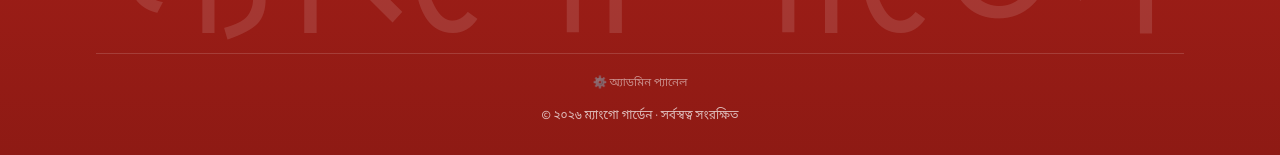
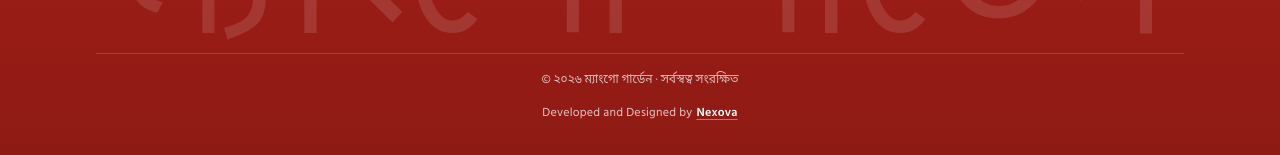
Before and after one commit to Shakhwat-93/gur, a React (Vite) app: page / in a window 1280 px wide. Shown: the part 7578-7733 px from the top of the page. Built offline with nearby package versions, Linux system fonts and the light colour scheme; no server answers; the database is empty; a web font is replaced by a local one.

Commit message:
feat(footer): replace admin button with Nexova developer WhatsApp credit link

```diff
--- a/src/App.jsx
+++ b/src/App.jsx
@@ -952,15 +952,16 @@ function HeritageFooter({ onOpenAdmin, siteSettings }) {
 
         {/* Bottom Row */}
         <div className="footer-bottom-row">
-          <button
-            type="button"
-            className="admin-portal-link"
-            onClick={onOpenAdmin}
-            title="অ্যাডমিন প্যানেল (বা Ctrl+Shift+A প্রেস করুন)"
+          <span>© {toBn(new Date().getFullYear())} ম্যাংগো গার্ডেন · সর্বস্বত্ব সংরক্ষিত</span>
+          <a
+            href="https://wa.me/8801540400247"
+            target="_blank"
+            rel="noopener noreferrer"
+            className="dev-credit-link"
+            title="Developed and Designed by Nexova"
           >
-            ⚙️ অ্যাডমিন প্যানেল
-          </button>
-          <span>© {toBn(new Date().getFullYear())} ম্যাংগো গার্ডেন · সর্বস্বত্ব সংরক্ষিত</span>
+            Developed and Designed by <strong>Nexova</strong>
+          </a>
         </div>
       </div>
     </footer>
--- a/src/index.css
+++ b/src/index.css
@@ -1688,6 +1688,36 @@ input, textarea, select {
   text-align: center;
 }
 
+.dev-credit-link {
+  color: rgba(255, 255, 255, 0.75);
+  font-size: 12px;
+  text-decoration: none;
+  display: inline-flex;
+  align-items: center;
+  gap: 4px;
+  padding: 4px 10px;
+  border-radius: 6px;
+  transition: all 0.2s ease;
+  letter-spacing: 0.02em;
+}
+
+.dev-credit-link strong {
+  color: var(--white);
+  font-weight: 600;
+  text-decoration: underline;
+  text-underline-offset: 3px;
+  text-decoration-color: rgba(255, 255, 255, 0.4);
+}
+
+.dev-credit-link:hover {
+  color: var(--white);
+  background: rgba(255, 255, 255, 0.12);
+}
+
+.dev-credit-link:hover strong {
+  text-decoration-color: var(--white);
+}
+
 .admin-portal-link {
   color: rgba(255, 255, 255, 0.5);
   font-size: 11.5px;
```
